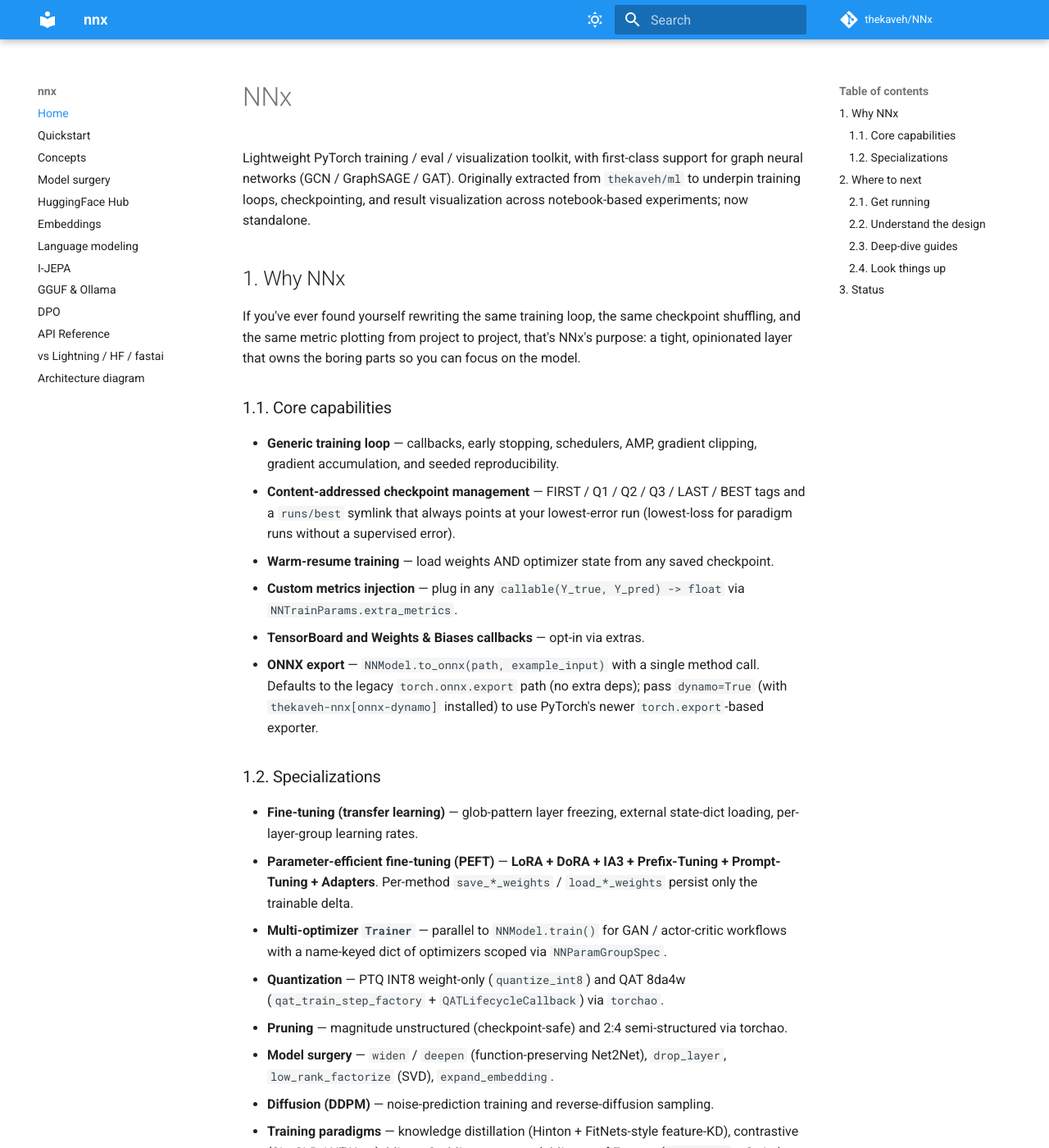
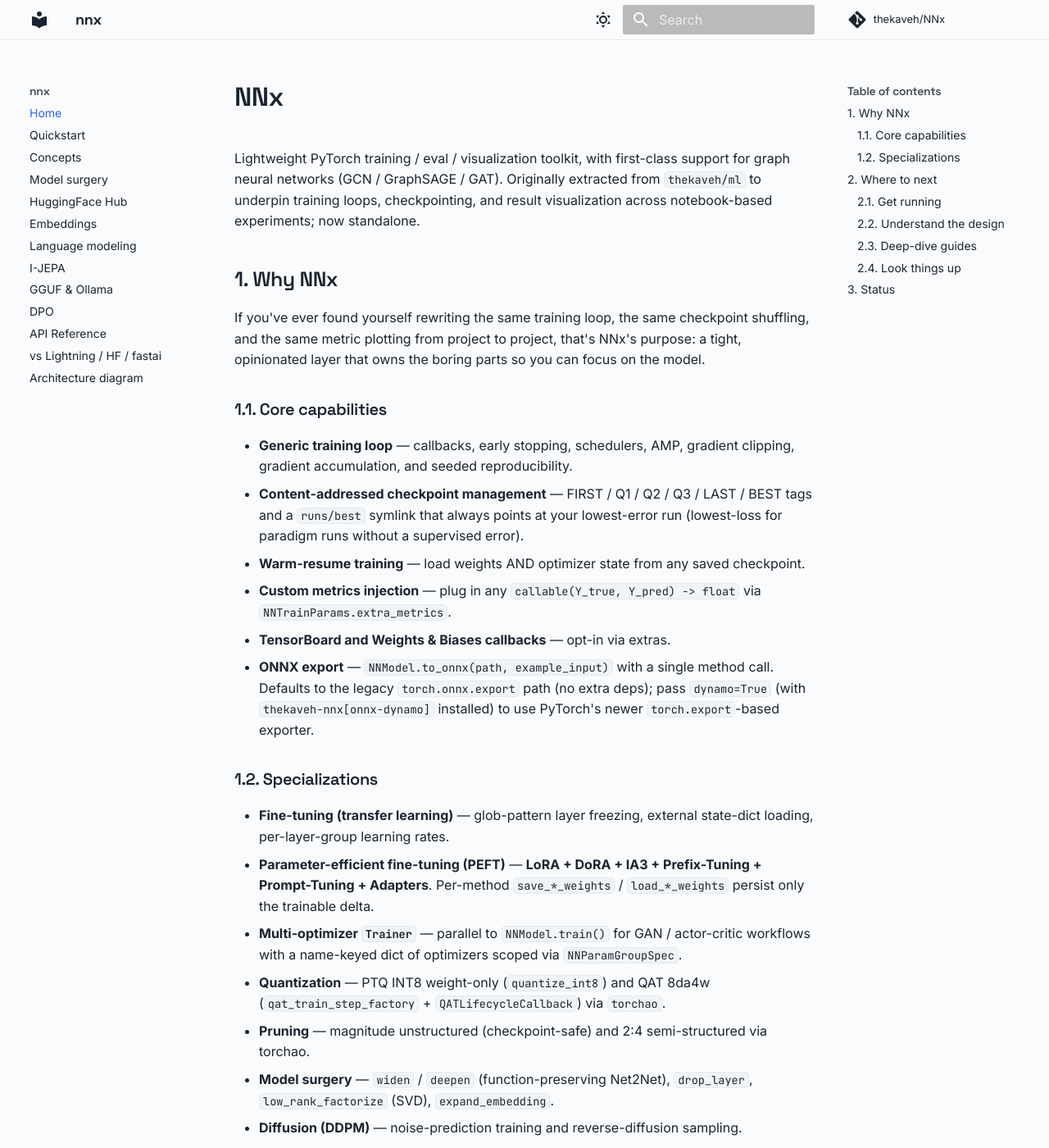
Before and after one commit to thekaveh/NNx, an MkDocs documentation site: the page built from docs/index.md, in a window 1280 px wide and 1400 px high. Shown: the whole window at 82% size. Built offline with MkDocs 1.6.1 and Material for MkDocs 9.7.7, drawn with Linux system fonts in a browser that asks for light colours; comment, search, counter and statistics services are not loaded.

Commit message:
docs: Slate + Cobalt theme for the docs site (#66)

```diff
--- /dev/null
+++ b/docs/stylesheets/extra.css
@@ -0,0 +1,130 @@
+/* ==========================================================================
+   NNx docs — "Slate + Cobalt" theme
+   Neutrals: a cool-slate ramp (#0B121B … #A4ABAF).
+   Accent:   cobalt blue (#2563EB light / #5C9DFF dark), used only on the
+             things you act on — links, active nav, code rail, primary buttons.
+   Body = Inter, code = JetBrains Mono (theme.font); headings = Space Grotesk.
+   ========================================================================== */
+
+@import url('https://fonts.googleapis.com/css2?family=Space+Grotesk:wght@500;600;700&display=swap');
+
+/* ---------- LIGHT (default scheme): slate neutrals + cobalt ---------- */
+[data-md-color-scheme="default"] {
+  --md-default-bg-color:           #FAFBFC;
+  --md-default-fg-color:           #1A2430;
+  --md-default-fg-color--light:    #404C57;
+  --md-default-fg-color--lighter:  #5E6974;
+  --md-default-fg-color--lightest: #E6E9EB;
+
+  --md-primary-fg-color:           #1A2430;
+  --md-primary-fg-color--light:    #404C57;
+  --md-primary-fg-color--dark:     #0B121B;
+  --md-primary-bg-color:           #FFFFFF;
+  --md-primary-bg-color--light:    rgba(255, 255, 255, .7);
+
+  --md-accent-fg-color:            #1D4ED8;
+  --md-typeset-a-color:            #2563EB;
+
+  --md-code-bg-color:              #F1F4F6;
+  --md-code-fg-color:              #1A2430;
+
+  --nnx-surface:                   #FFFFFF;
+  --nnx-border:                    #E6E9EB;
+}
+
+/* ---------- DARK (slate scheme): slate neutrals + brighter cobalt ---------- */
+[data-md-color-scheme="slate"] {
+  --md-default-bg-color:           #0B121B;
+  --md-default-fg-color:           #B6BDC3;
+  --md-default-fg-color--light:    #8C959A;
+  --md-default-fg-color--lighter:  #7B848B;
+  --md-default-fg-color--lightest: #2E3945;
+
+  --md-primary-fg-color:           #0B121B;
+  --md-primary-fg-color--light:    #1A2430;
+  --md-primary-fg-color--dark:     #060B12;
+  --md-primary-bg-color:           #D7DCE0;
+  --md-primary-bg-color--light:    rgba(215, 220, 224, .7);
+
+  --md-accent-fg-color:            #93C0FF;
+  --md-typeset-a-color:            #5C9DFF;
+
+  --md-code-bg-color:              #121A24;
+  --md-code-fg-color:              #C2C8CD;
+
+  --nnx-surface:                   #1A2430;
+  --nnx-border:                    #2E3945;
+
+  --md-footer-bg-color:            #0B121B;
+  --md-footer-bg-color--dark:      #060B12;
+}
+
+/* ---------- typography: Space Grotesk display, tightened ---------- */
+.md-typeset h1,
+.md-typeset h2,
+.md-typeset h3,
+.md-header__title,
+.md-nav__title {
+  font-family: "Space Grotesk", var(--md-text-font, "Inter"), -apple-system, sans-serif;
+  font-weight: 600;
+  letter-spacing: -0.02em;
+}
+.md-typeset h1 { color: var(--md-default-fg-color); }
+
+/* ---------- neutral header + tabs (no saturated band) ---------- */
+.md-header {
+  background-color: var(--md-default-bg-color);
+  color: var(--md-default-fg-color);
+  box-shadow: 0 1px 0 var(--nnx-border);
+}
+.md-tabs {
+  background-color: var(--md-default-bg-color);
+  color: var(--md-default-fg-color);
+  box-shadow: inset 0 -1px 0 var(--nnx-border);
+}
+
+/* ---------- links: refined underline, cobalt hover ---------- */
+.md-typeset a {
+  text-decoration: none;
+  border-bottom: 1px solid color-mix(in srgb, var(--md-typeset-a-color) 38%, transparent);
+}
+.md-typeset a:hover {
+  color: var(--md-accent-fg-color);
+  border-bottom-color: currentColor;
+}
+
+/* active / hovered nav in cobalt */
+.md-nav__link--active,
+.md-nav__link:focus,
+.md-nav__link:hover { color: var(--md-typeset-a-color); }
+
+/* ---------- signature: cobalt rail on fenced code blocks ---------- */
+.md-typeset .highlight {
+  border: 1px solid var(--nnx-border);
+  border-left: 3px solid var(--md-typeset-a-color);
+  border-radius: 10px;
+  overflow: hidden;
+}
+.md-typeset .highlight pre { margin: 0; }
+
+/* inline code: subtle border */
+.md-typeset code {
+  border: 1px solid var(--md-default-fg-color--lightest);
+  border-radius: 5px;
+}
+.md-typeset .highlight code { border: 0; }
+
+/* ---------- admonitions + buttons ---------- */
+.md-typeset .admonition,
+.md-typeset details {
+  border-radius: 10px;
+  border-left-width: 3px;
+}
+.md-typeset .md-button--primary {
+  background-color: var(--md-typeset-a-color);
+  border-color: var(--md-typeset-a-color);
+  color: #ffffff;
+}
+
+/* tighten body measure a touch for readability */
+.md-grid { max-width: 62rem; }
--- a/mkdocs.yml
+++ b/mkdocs.yml
@@ -6,6 +6,9 @@
 
 theme:
   name: material
+  font:
+    text: Inter
+    code: JetBrains Mono
   features:
     - navigation.sections
     - navigation.expand
@@ -15,16 +18,17 @@
   palette:
     - media: "(prefers-color-scheme: light)"
       scheme: default
-      primary: blue
       toggle:
         icon: material/weather-sunny
         name: Switch to dark mode
     - media: "(prefers-color-scheme: dark)"
       scheme: slate
-      primary: blue
       toggle:
         icon: material/weather-night
         name: Switch to light mode
+
+extra_css:
+  - stylesheets/extra.css
 
 nav:
   - Home: index.md
```
